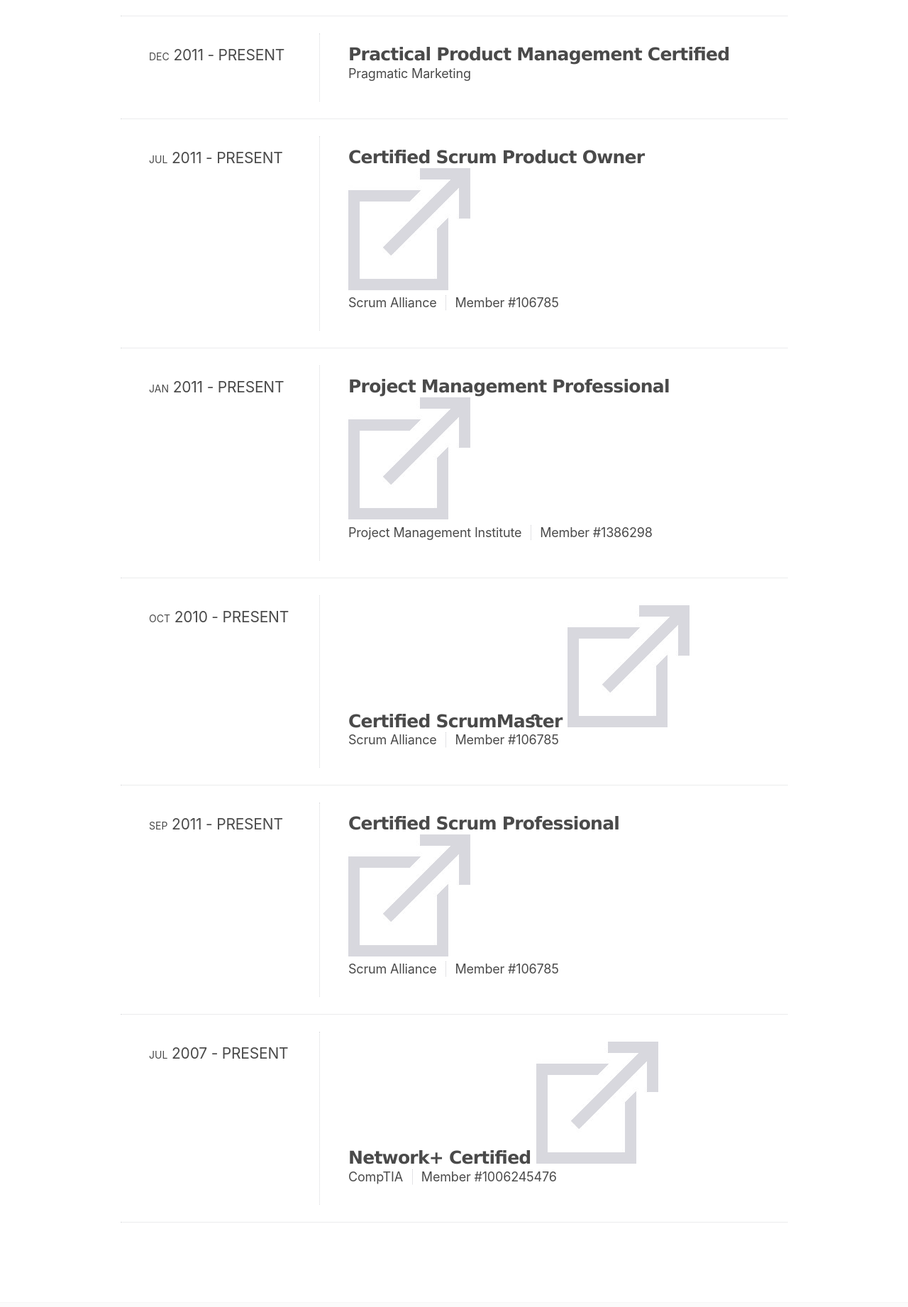
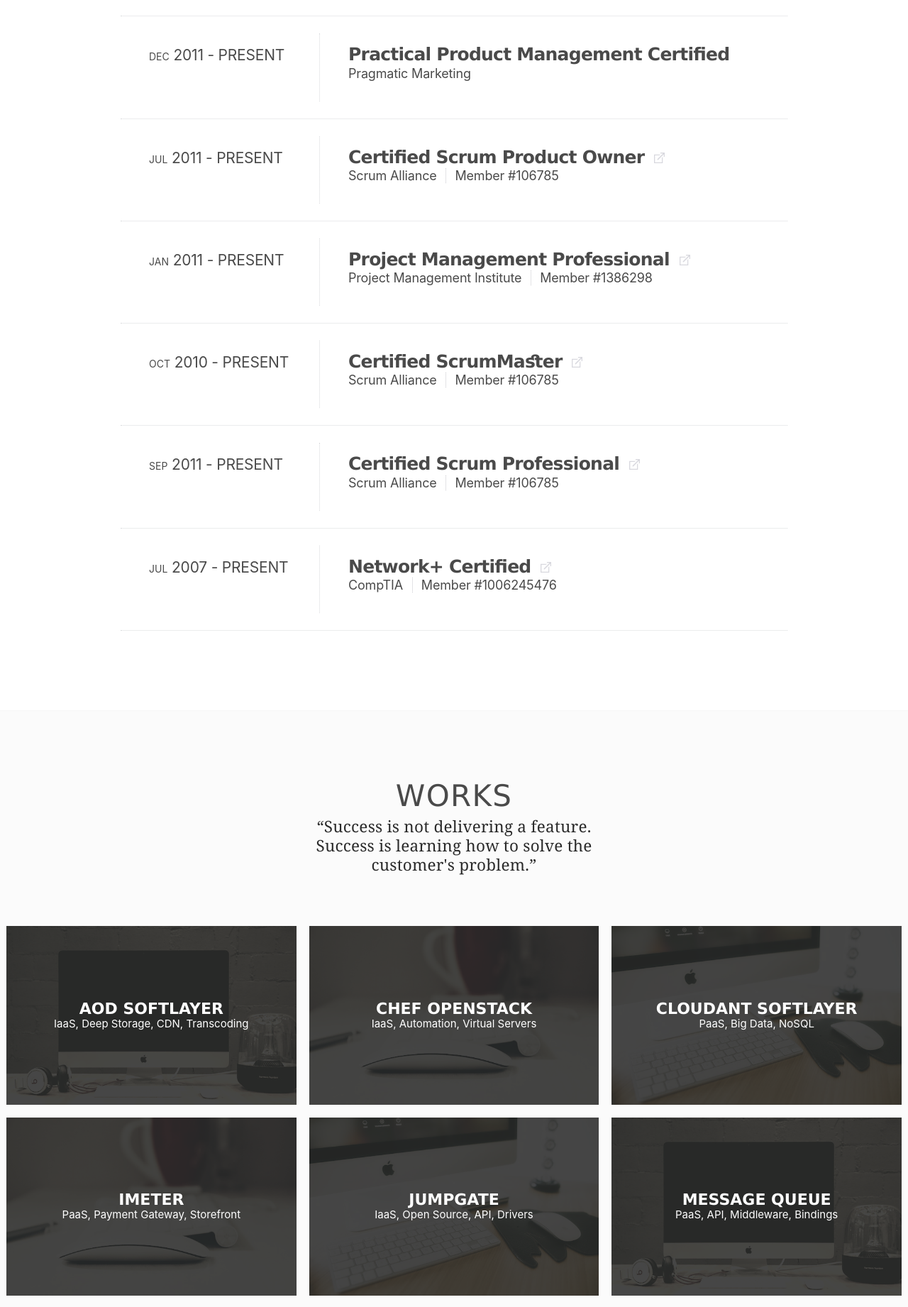
Before and after one commit to caleorourke/unveil, a Jekyll site: the page built from index.html, in a window 1280 px wide. Shown: the part 4142-5984 px from the top of the page at 71% size. Built offline with Jekyll 4.4.1, drawn with Linux system fonts in a browser that asks for light colours.

Commit message:
standards adoption

```diff
--- a/_includes/sections/education.html
+++ b/_includes/sections/education.html
@@ -33,35 +33,35 @@
         <div class="tab">
           <div class="tab-date"><span>Jul</span> 2011 - Present</div>
           <div class="tab-content">
-            <h4>Certified Scrum Product Owner <a href="//www.scrumalliance.org/certifications/practitioners/cspo-certification" target="_blank"><img class="imgPointer" src="{{page.baseurl}}public/img/arrow-right-grey.png"></a></h4>
+            <h4>Certified Scrum Product Owner <a href="//www.scrumalliance.org/certifications/practitioners/cspo-certification" target="_blank"><img class="img-pointer" src="{{page.baseurl}}public/img/arrow-right-grey.png"></a></h4>
             <h5>Scrum Alliance <span class="tab-content--member"> Member #{{site.data.membership.scrum}}</span></h5>
           </div>
         </div>
         <div class="tab">
           <div class="tab-date"><span>Jan</span> 2011 - Present</div>
           <div class="tab-content">
-            <h4>Project Management Professional <a href="//www.pmi.org/certification/project-management-professional-pmp.aspx" target="_blank"><img class="imgPointer" src="{{page.baseurl}}public/img/arrow-right-grey.png"></a></h4>
+            <h4>Project Management Professional <a href="//www.pmi.org/certification/project-management-professional-pmp.aspx" target="_blank"><img class="img-pointer" src="{{page.baseurl}}public/img/arrow-right-grey.png"></a></h4>
             <h5>Project Management Institute <span class="tab-content--member"> Member #{{site.data.membership.pmp}}</span></h5>
           </div>
         </div>
         <div class="tab">
           <div class="tab-date"><span>Oct</span> 2010 - Present</div>
           <div class="tab-content">
-            <h4>Certified ScrumMaster <a href="//www.scrumalliance.org/certifications/practitioners/certified-scrummaster-csm" target="_blank"><img class="imgPointer" src="{{page.baseurl}}public/img/arrow-right-grey.png"></a></h4>
+            <h4>Certified ScrumMaster <a href="//www.scrumalliance.org/certifications/practitioners/certified-scrummaster-csm" target="_blank"><img class="img-pointer" src="{{page.baseurl}}public/img/arrow-right-grey.png"></a></h4>
             <h5>Scrum Alliance <span class="tab-content--member"> Member #{{site.data.membership.scrum}}</span></h5>
           </div>
         </div>
         <div class="tab">
           <div class="tab-date"><span>Sep</span> 2011 - Present</div>
           <div class="tab-content">
-            <h4>Certified Scrum Professional <a href="//www.scrumalliance.org/certifications/practitioners/csp-certification" target="_blank"><img class="imgPointer" src="{{page.baseurl}}public/img/arrow-right-grey.png"></a></h4>
+            <h4>Certified Scrum Professional <a href="//www.scrumalliance.org/certifications/practitioners/csp-certification" target="_blank"><img class="img-pointer" src="{{page.baseurl}}public/img/arrow-right-grey.png"></a></h4>
             <h5>Scrum Alliance <span class="tab-content--member"> Member #{{site.data.membership.scrum}}</span></h5>
           </div>
         </div>
         <div class="tab">
           <div class="tab-date"><span>Jul</span> 2007 - Present</div>
           <div class="tab-content">
-            <h4>Network+ Certified <a href="//certification.comptia.org/certifications/network" target="_blank"><img class="imgPointer" src="{{page.baseurl}}public/img/arrow-right-grey.png"></a></h4>
+            <h4>Network+ Certified <a href="//certification.comptia.org/certifications/network" target="_blank"><img class="img-pointer" src="{{page.baseurl}}public/img/arrow-right-grey.png"></a></h4>
             <h5>CompTIA <span class="tab-content--member"> Member #{{site.data.membership.comptia}}</span></h5>
           </div>
         </div>
```
